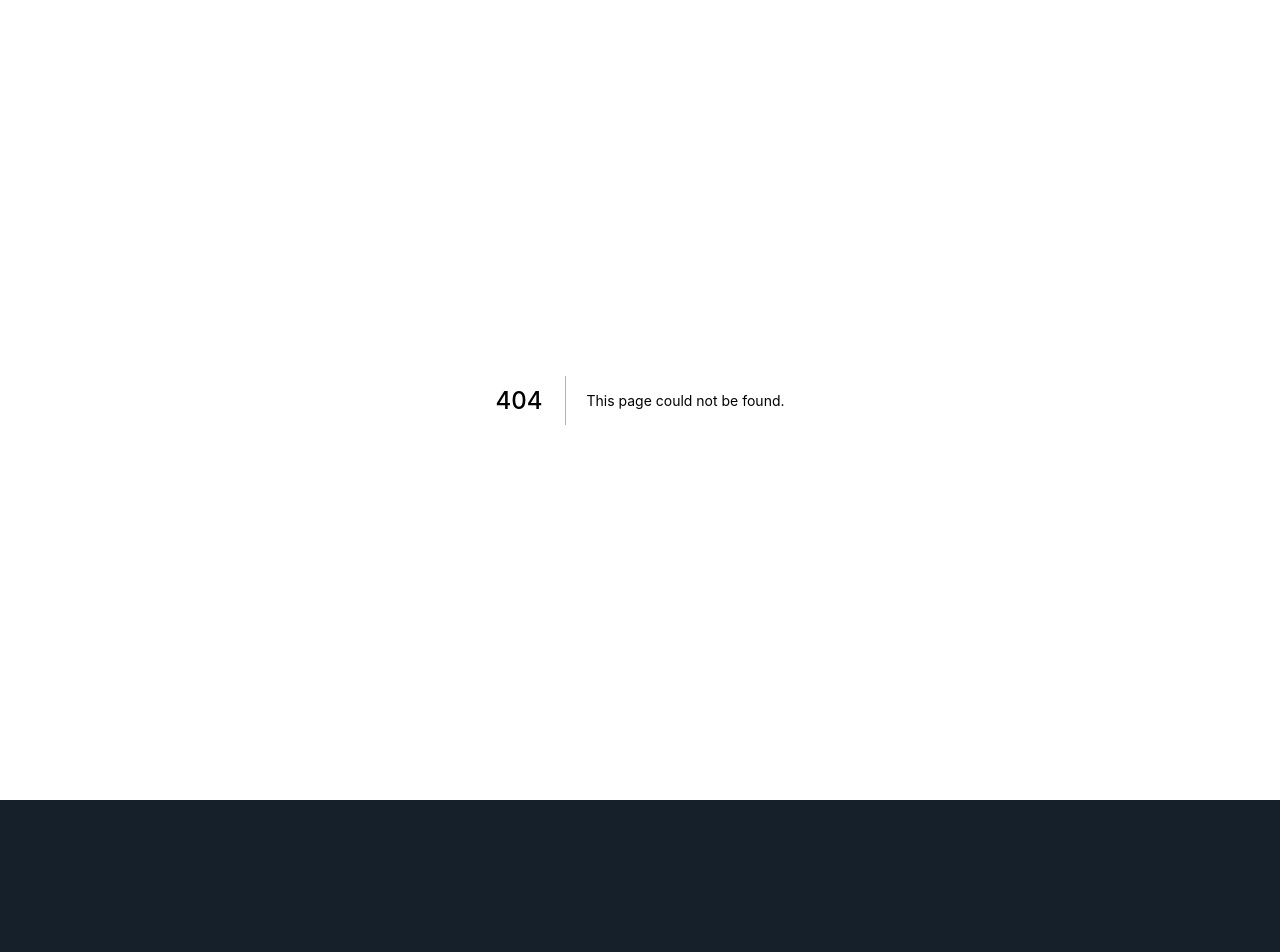
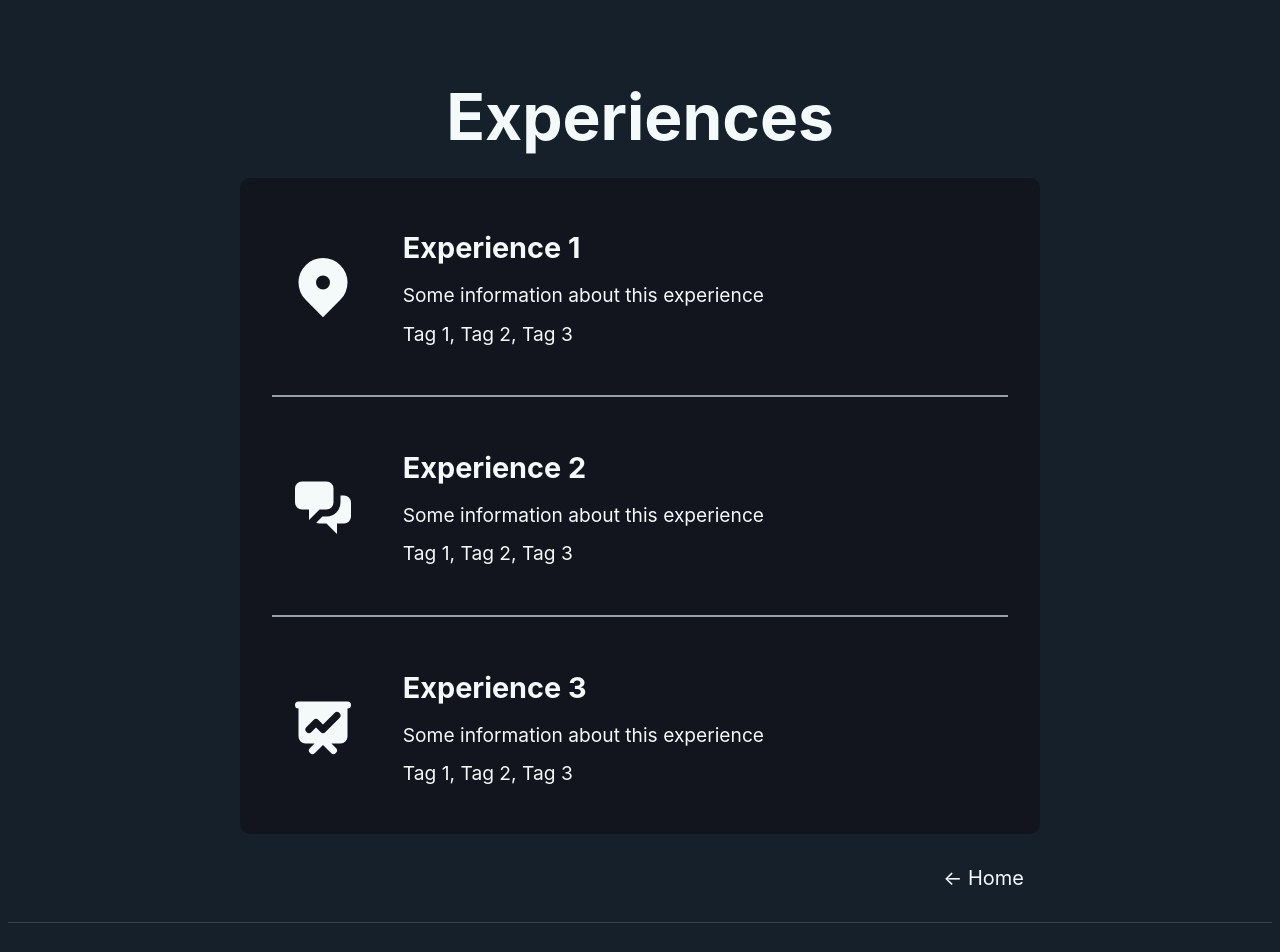
Before and after one commit to ilhambara/portfolio, a Next.js app: page /experiences in a window 1280 px wide. Before the commit this address had no page. Shown: the top 952 px of the page. Before the commit the page ends 800 px from the top, so only its background shows below. Built offline with nearby package versions, Linux system fonts and the light colour scheme.

Commit message:
Add: experiences page layout and install: react-icons

```diff
--- a/package.json
+++ b/package.json
@@ -10,6 +10,7 @@
   "dependencies": {
     "next": "10.0.5",
     "react": "17.0.1",
-    "react-dom": "17.0.1"
+    "react-dom": "17.0.1",
+    "react-icons": "^4.2.0"
   }
 }
--- /dev/null
+++ b/pages/experiences.js
@@ -0,0 +1,77 @@
+import Head from 'next/head';
+import { HiLocationMarker, HiChatAlt2, HiPresentationChartLine } from 'react-icons/hi';
+import styles from '../styles/Experiences.module.css';
+import footer from '../styles/Footer.module.css';
+
+export default function Experiences() {
+  return (
+    <div className={styles.container}>
+      <Head>
+        <title>Experiences | Next Portfolio</title>
+        <link rel="icon" href="https://raw.githubusercontent.com/ilhambara/nextjs-portfolio/main/public/favicon.ico" />
+      </Head>
+
+      <main className={styles.main}>
+        <div className={styles.title}>
+          <h1>Experiences</h1>
+        </div>
+        <div className={styles.background__experiences}>
+          <div className={styles.experiences}>
+            <div className={styles.icon__experiences}>
+              <HiLocationMarker size={70} />
+            </div>
+            <div className={styles.detail__experiences}>
+              <h3>Experience 1</h3>
+              <p>Some information about this experience</p>
+              <p>Tag 1, Tag 2, Tag 3</p>
+            </div>
+          </div>
+          <hr className={styles.hr__line}></hr>
+          <div className={styles.experiences}>
+            <div className={styles.icon__experiences}>
+              <HiChatAlt2 size={70} />
+            </div>
+            <div className={styles.detail__experiences}>
+              <h3>Experience 2</h3>
+              <p>Some information about this experience</p>
+              <p>Tag 1, Tag 2, Tag 3</p>
+            </div>
+          </div>
+          <hr className={styles.hr__line}></hr>
+          <div className={styles.experiences}>
+            <div className={styles.icon__experiences}>
+              <HiPresentationChartLine size={70} />
+            </div>
+            <div className={styles.detail__experiences}>
+              <h3>Experience 3</h3>
+              <p>Some information about this experience</p>
+              <p>Tag 1, Tag 2, Tag 3</p>
+            </div>
+          </div>
+        </div>
+        <div className={styles.back__button}>
+          <a href="/">&larr; Home</a>
+        </div>
+      </main>
+
+      <footer className={footer.footer__flex}>
+        <div className={footer.footer__div}>
+          <p>
+            Made using{' '}
+            <span className={footer.text__span}>
+              <a href="https://nextjs.org/">Next.js</a>
+            </span>
+            . Hosted on{' '}
+            <span className={footer.text__span}>
+              <a href="https://vercel.com/">Vercel</a>
+            </span>
+            .
+          </p>
+        </div>
+        <div className={footer.footer__div}>
+          <p>© 2021—present Ilham Bara.</p>
+        </div>
+      </footer>
+    </div>
+  );
+}
--- /dev/null
+++ b/styles/Experiences.module.css
@@ -0,0 +1,102 @@
+.container {
+  min-height: 100vh;
+  padding: 0 0.5rem;
+  display: flex;
+  flex-direction: column;
+  justify-content: center;
+  align-items: center;
+}
+
+.main {
+  padding: 5rem 0 0 0;
+  flex: 1;
+  display: flex;
+  flex-direction: column;
+  justify-content: center;
+  align-items: center;
+}
+
+.title {
+  margin: 0;
+  line-height: 1.15;
+  font-size: 2rem;
+}
+
+.title h1 {
+  margin: 0;
+}
+
+.title,
+.description {
+  text-align: left;
+}
+
+/* Experiences Section */
+
+.background__experiences {
+  width: 800px;
+  max-width: 800px;
+  height: max-content;
+  margin-top: 1.5rem;
+  border-radius: 10px;
+  background-color: #12151d;
+}
+
+.experiences {
+  display: flex;
+  text-align: left;
+  flex-wrap: wrap;
+  max-width: 800px;
+  margin: 2rem;
+}
+
+.icon__experiences {
+  display: flex;
+  align-items: center;
+  padding: 1rem;
+}
+
+.detail__experiences {
+  line-height: 1.2rem;
+  padding-left: 1.8rem;
+}
+
+.detail__experiences h3 {
+  font-size: 1.8rem;
+}
+
+.detail__experiences p {
+  font-size: 1.2rem;
+}
+
+.hr__line {
+  max-width: 800px;
+  opacity: 0.6;
+  border: 1px solid azure;
+  margin: 0 2rem;
+}
+
+.text__span {
+  color: #1da1f2;
+  font-weight: 500;
+}
+
+.text__span:hover {
+  text-decoration: underline;
+}
+
+/* Back Button */
+
+.back__button {
+  display: flex;
+  align-self: flex-end;
+  margin: 2rem 1rem;
+}
+
+.back__button a {
+  font-size: 1.25rem;
+}
+
+.back__button:hover a {
+  text-decoration: underline;
+}
```
Also changed, not shown: pages/about.js (+41 -16 lines), pages/index.js (+22 -10 lines), 1 other file (tests, documents, lock files or other folders).
